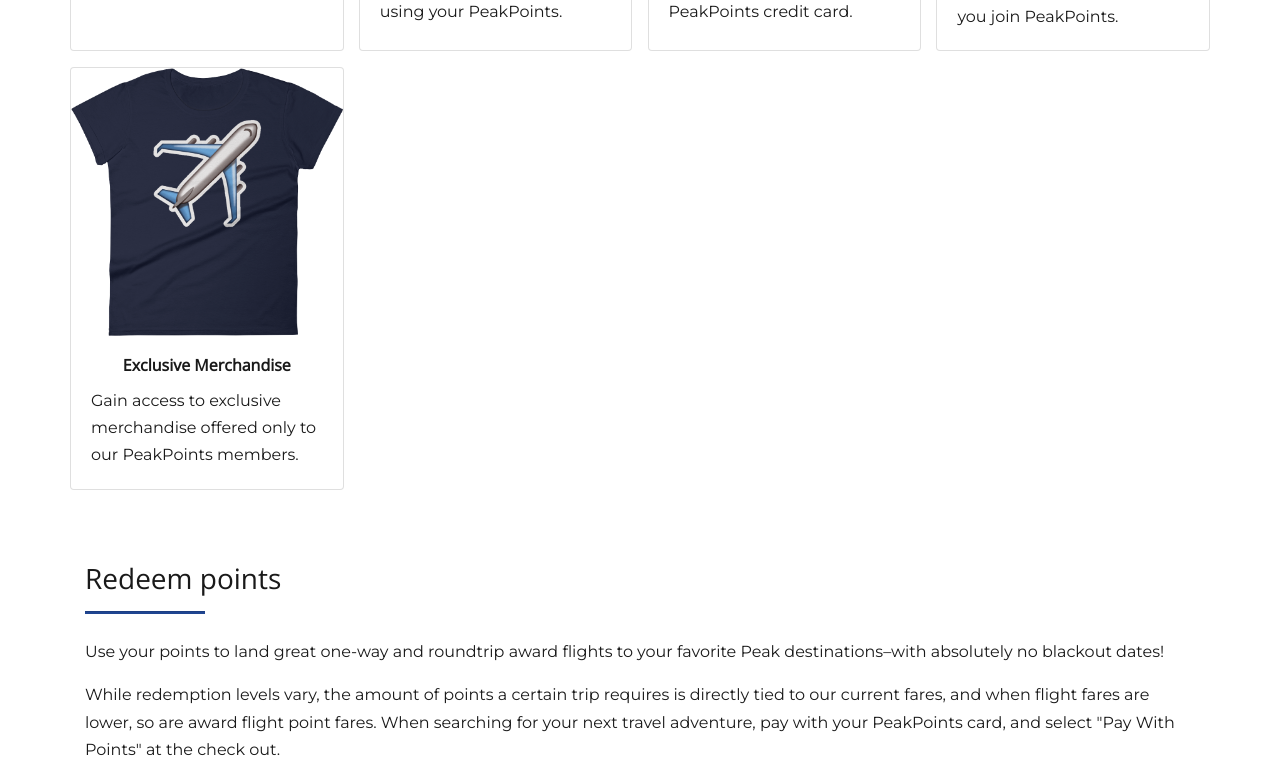
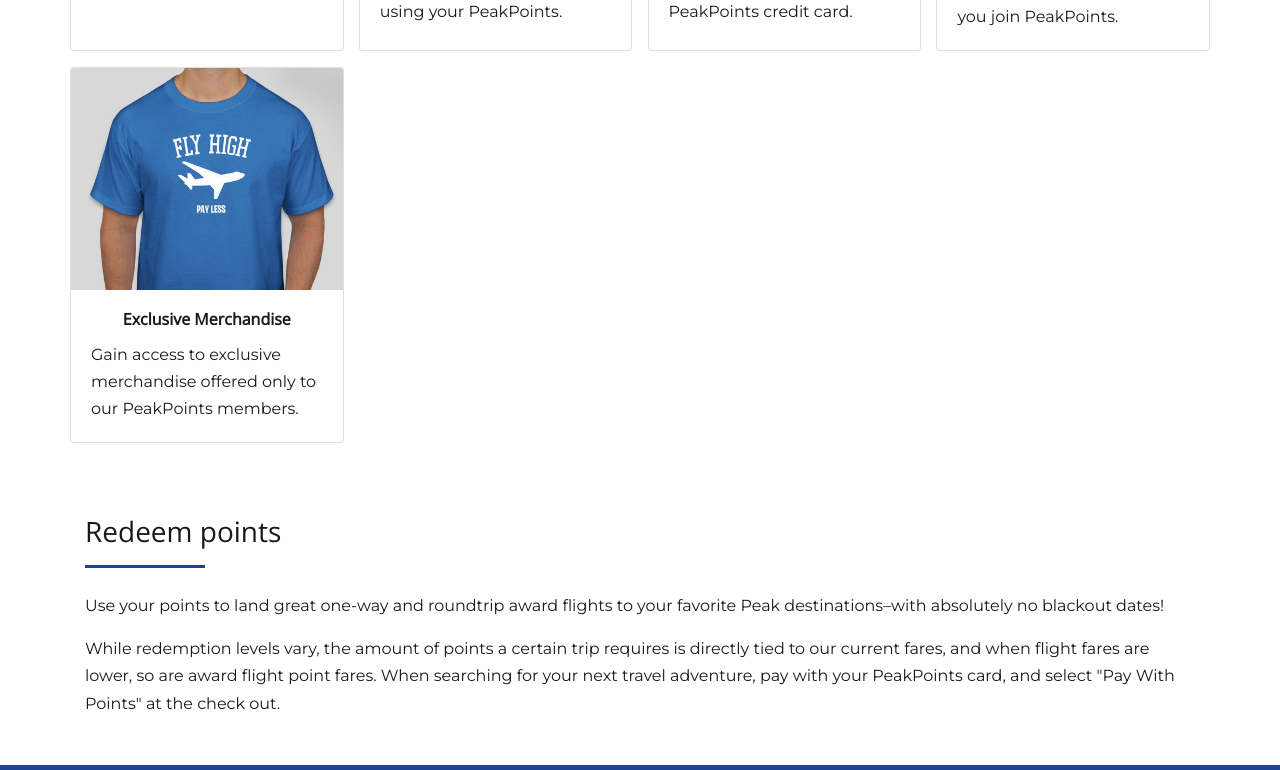
Before and after one commit to healer2030/Peak, a plain HTML site: page peakpoints.html in a window 1280 px wide. Shown: the part 893-1663 px from the top of the page. Drawn offline with nearby package versions, Linux system fonts and the light colour scheme; a script that the page names is missing.

Commit message:
added peakpoint shirt

```diff
--- a/peakpoints.html
+++ b/peakpoints.html
@@ -107,7 +107,7 @@
                     </div>
 
                     <div class="card">
-                        <img src="assets/images/188-1881915_womens-emoji-t-shirt-airplane-emoji-t-shirt.png"
+                        <img src="assets/images/fly-shirt.jpg"
                             class="card-img-top" alt="...">
                         <div class="card-body">
                             <h6 class="card-title mt-0"><b>Exclusive Merchandise</b></h6>
```
Also changed, not shown: assets/images/fly-shirt.jpg (added).
